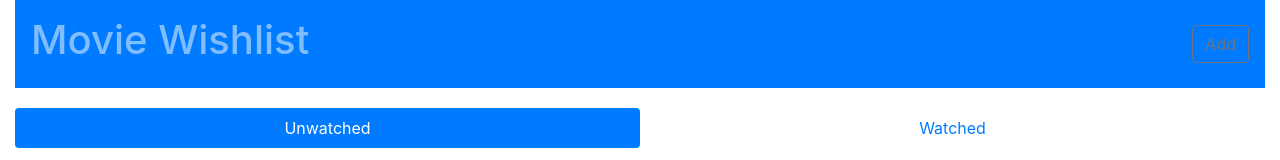
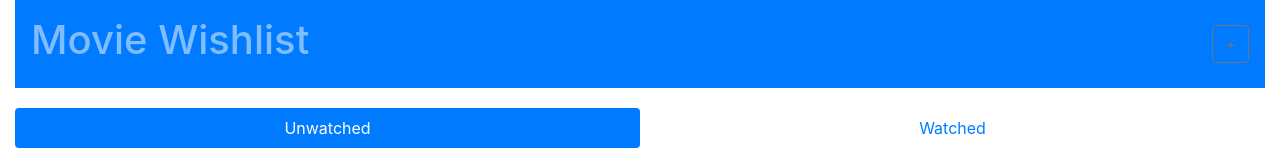
Before and after one commit to erin-doyle/reactathon-a11y-workshop, a React (Create React App) app: page /wishlist/unwatched in a window 1280 px wide. Shown: the top 160 px of the page. Built offline with nearby package versions, Linux system fonts and the light colour scheme; what react-a11y would draw is missing.

Commit message:
Updated Header navigation buttons to have less than helpful text

```diff
--- a/src/browse/MovieBrowser.js
+++ b/src/browse/MovieBrowser.js
@@ -22,7 +22,7 @@ const MovieBrowser = ({
 
     return (
         <div>
-            <Header title="Browse Movies" buttonText="Back" handleButtonClick={goToWishlist} />
+            <Header title="Browse Movies" buttonText="< Back" handleButtonClick={goToWishlist} />
 
             <main>
                 <ul className="nav nav-pills nav-justified">
--- a/src/login/Login.js
+++ b/src/login/Login.js
@@ -20,11 +20,11 @@ const Login = ({ history }) => {
                             <div className="card-body">
                                 <div className="form-group">
                                     <label>Username</label>
-                                    <input type="username" className="form-control" placeholder="Enter username" />
+                                    <input type="text" name="username" className="form-control" placeholder="Enter username" />
                                 </div>
                                 <div className="form-group">
                                     <label>Password</label>
-                                    <input type="password" className="form-control" placeholder="Password" />
+                                    <input type="password" name="password" className="form-control" placeholder="Password" />
                                     <small className="form-text text-muted">Passwords are case sensitive</small>
                                 </div>
                                 <button type="button" className="btn btn-primary" onClick={goToWishlist}>Login</button>
--- a/src/wishlist/MovieWishlist.js
+++ b/src/wishlist/MovieWishlist.js
@@ -62,7 +62,7 @@ class MovieWishlist extends Component {
 
         return (
             <div>
-                <Header title="Movie Wishlist" buttonText="Add" handleButtonClick={goToBrowse} />
+                <Header title="Movie Wishlist" buttonText="+" handleButtonClick={goToBrowse} />
 
                 <main>
                     <ul className="nav nav-pills nav-justified">
```
